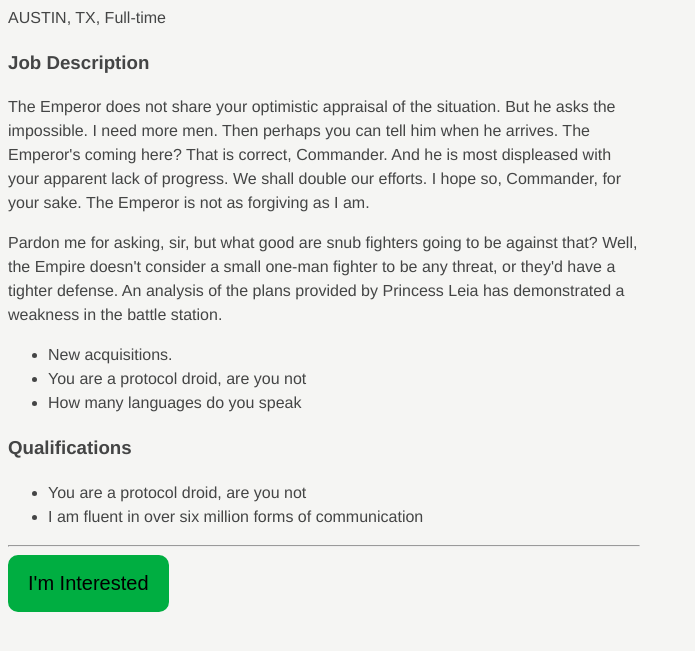
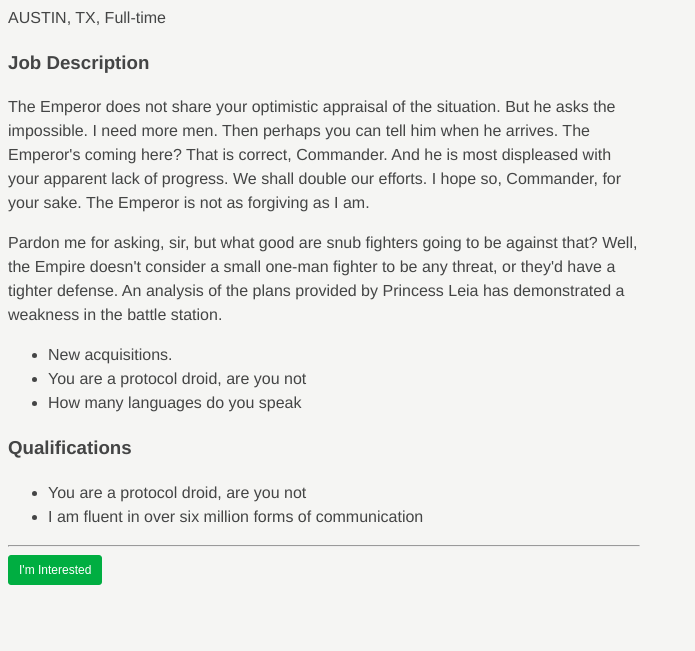
Before and after one commit to monikabaran/workshop-html-css-basics, a plain HTML site: page lesson_2/index-tpl.html in a window 1280 px wide. Shown: the part 85-736 px from the top of the page, without its empty margins (0-695 px from the left). Drawn offline with Linux system fonts and the light colour scheme.

Commit message:
Revert "dziewczynaratownika"
This reverts commit b9c30c8544a9df9b0c74efc06007d7a46195f929.

```diff
--- a/lesson_2/index.html
+++ b/lesson_2/index-tpl.html
@@ -18,14 +18,14 @@
 
 	button {
 		background-color: #00ae41;
-		border: 10px solid #00ae41;
-		border-radius: 10px;
+		border: 1px solid #00ae41;
+		border-radius: 3px;
 
-		color: #000;
+		color: #fff;
 
 		cursor: pointer;
 
-		font-size: 20px;
+		font-size: 12px;
 
 		/* padding: 7px 10px; <-- this is shortcut for code below */
 		padding-top: 7px;
```
